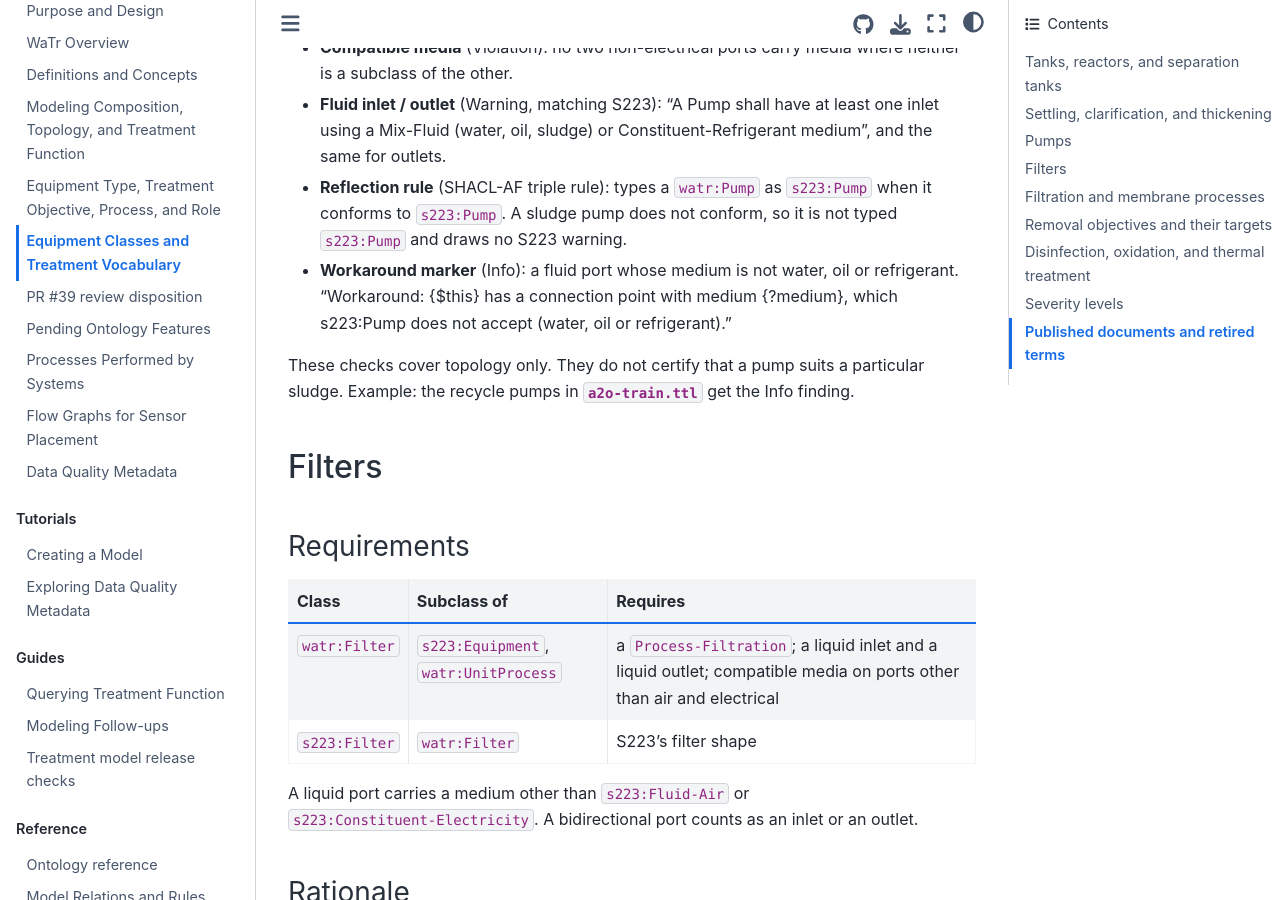
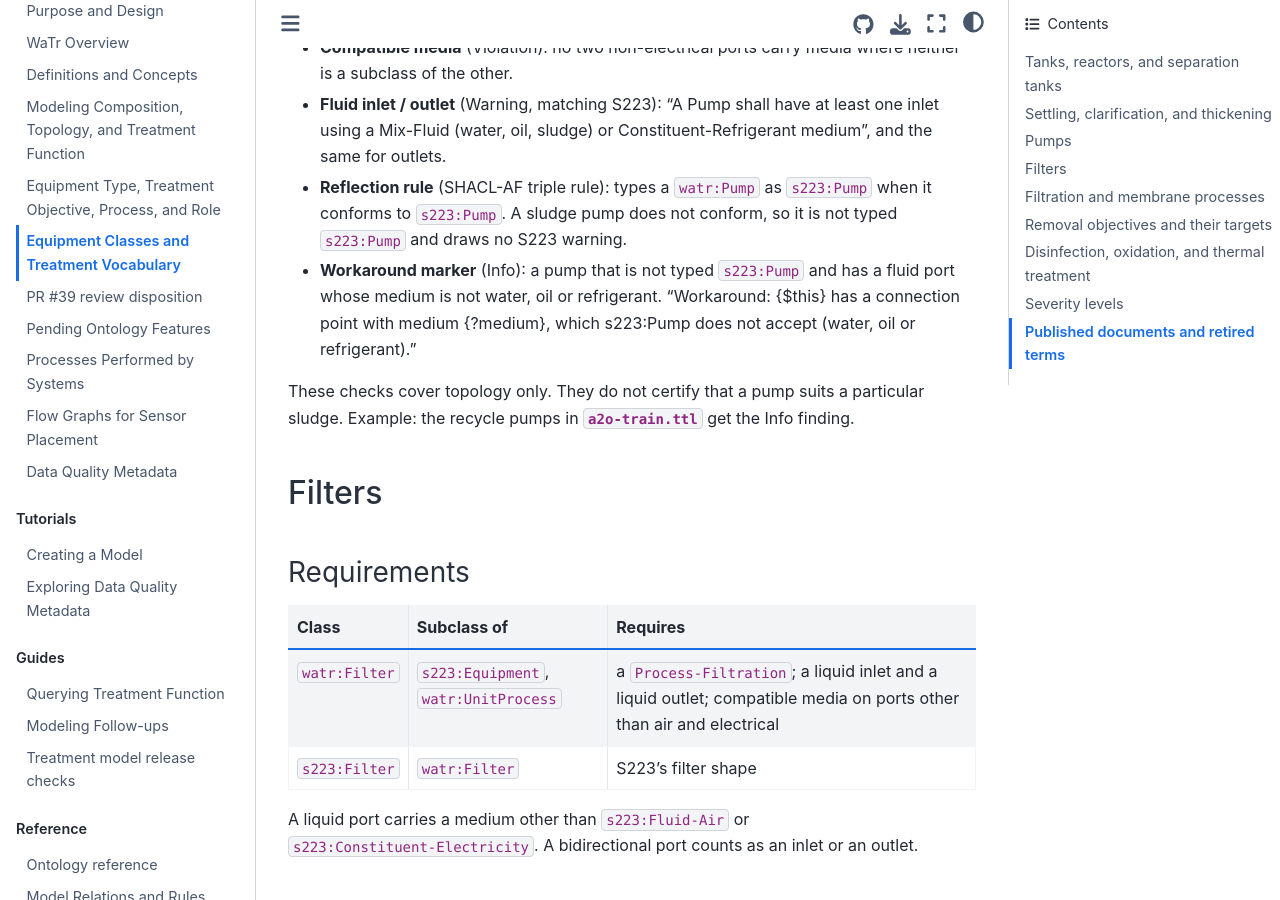
Before and after one commit to DataDrivenCPS/water-ontology, a Jupyter Book: the page built from docs/explanation/equipment_classes.md, in a window 1280 px wide and 900 px high, scrolled down 4580 px. Built offline with Jupyter Book 1.0.4 settings and Sphinx 7.4.7 and the Sphinx Book theme 1.1.4, drawn with Linux system fonts in a browser that asks for light colours.

Commit message:
Align the pump Info marker with the filter one
The workaround marker now fires only on a pump not typed s223:Pump, as
for filters. A pump stated as s223:Pump with an unaccepted medium
already draws S223's warning, so it no longer gets the marker as well.
Trim the pump workaround comments.

```diff
--- a/docs/explanation/equipment_classes.md
+++ b/docs/explanation/equipment_classes.md
@@ -123,8 +123,8 @@ therefore sits beside `s223:Pump` instead of under it. This is a workaround; see
 - **Reflection rule** (SHACL-AF triple rule): types a `watr:Pump` as `s223:Pump`
   when it conforms to `s223:Pump`. A sludge pump does not conform, so it is not
   typed `s223:Pump` and draws no S223 warning.
-- **Workaround marker** (Info): a fluid port whose medium is not water, oil or
-  refrigerant. "Workaround: {$this} has a connection point with medium
+- **Workaround marker** (Info): a pump that is not typed `s223:Pump` and has a
+  fluid port whose medium is not water, oil or refrigerant. "Workaround: {$this} has a connection point with medium
   {?medium}, which s223:Pump does not accept (water, oil or refrigerant)."
 
 These checks cover topology only. They do not certify that a pump suits a
```
Also changed, not shown: 2 other files.
